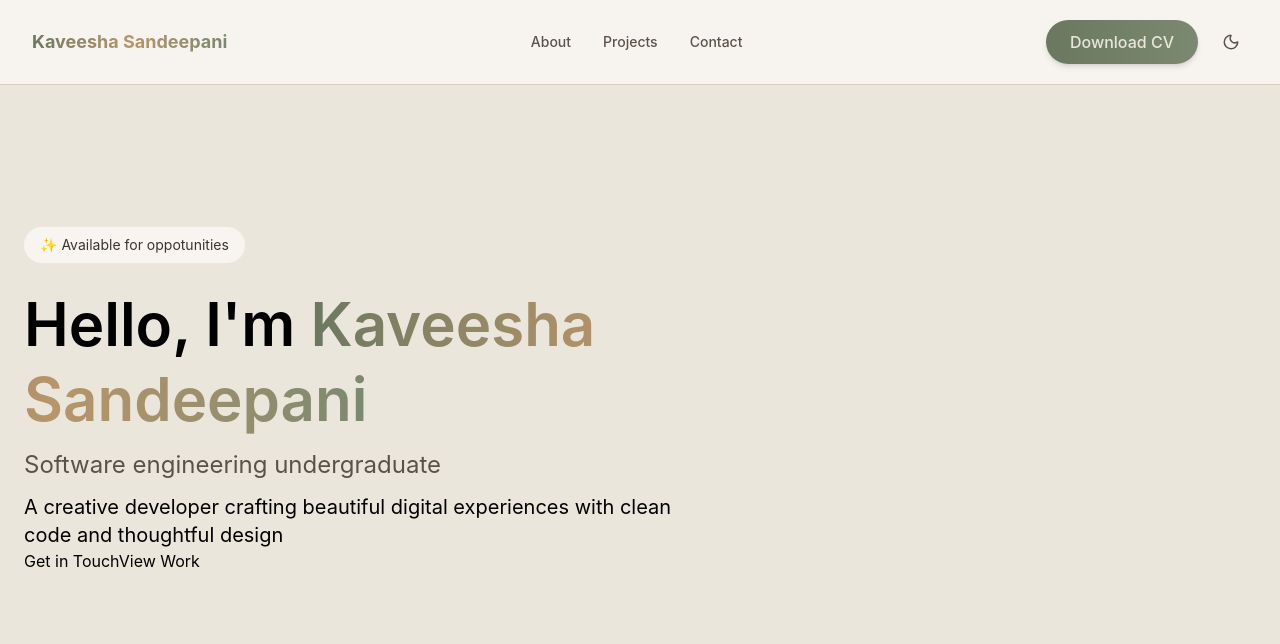
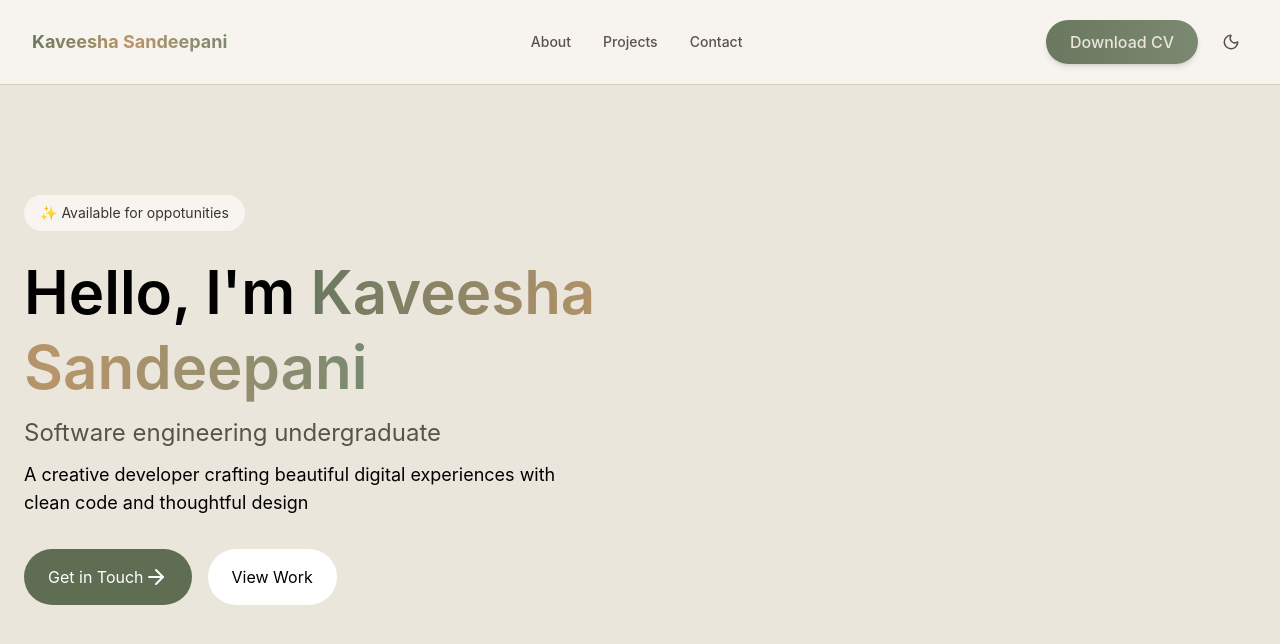
Before and after one commit to Kavii27/My-Portfolio, a React (Vite) app: page / in a window 1280 px wide. Shown: the top 644 px of the page. Built offline with nearby package versions, Linux system fonts and the light colour scheme.

Commit message:
almost done hero section

```diff
--- a/src/index.css
+++ b/src/index.css
@@ -26,6 +26,8 @@
   /* Border */
   --color-border: #D9CFC0;
 
+  --color-bw: #000;
+
 }
 
 .dark {
@@ -53,6 +55,8 @@
 
   /* Border */
   --color-border: #2D2620;
+
+  --color-bw: #FFF;
 }
 
 @layer base {
--- a/src/sections/Hero.jsx
+++ b/src/sections/Hero.jsx
@@ -1,4 +1,8 @@
+import { ArrowRight } from "lucide-react"
+
 export const Hero = () => {
+
+
     return(
        <section className="relative min-h-screen flex items-center overflow-hidden">
             <div className="absolute inset-0 -z-10">
@@ -11,17 +15,17 @@ export const Hero = () => {
                     <div>
                         <span className="inline-flex items-center gap-2 px-4 py-2 rounded-full text-sm bg-[var(--color-surface)] text-[var(--color-text-secondary)]">✨ Available for oppotunities</span>
                     </div>
-                    <h1 className="mt-6 text-4xl sm:text-5xl md:text-6xl font-semibold leading-tight">
+                    <h1 className="mt-6 text-4xl sm:text-5xl md:text-6xl font-semibold leading-tight text-[var(--color-bw)]">
                         Hello, I'm&nbsp;
                         <span className="text bg-gradient-to-r from-[var(--color-sage-1)] via-[var(--color-gold-1)] to-[var(--color-sage-2)] bg-clip-text text-transparent">Kaveesha Sandeepani</span>
                     </h1>
                     <h2 className="mt-3 text-2xl sm:text-2xl text-[var(--color-text-muted)]">Software engineering undergraduate</h2>
 
-                    <p className="mt-3 text-xl">A creative developer crafting beautiful digital experiences with clean code and thoughtful design</p>
+                    <p className="mt-3 max-w-xl text-base text-[var(--color-bw)] sm:text-lg">A creative developer crafting beautiful digital experiences with clean code and thoughtful design</p>
 
-                    <div>
-                        <a href="">Get in Touch</a>
-                        <a href="">View Work</a>
+                    <div className="mt-8 flex items-center gap-4 ">
+                        <a href="#contact" className="px-6 py-4 inline-flex rounded-full bg-[var(--color-sage-3)] text-white">Get in Touch<ArrowRight  /></a>
+                        <a href="#projects" className="px-6 py-4 rounded-full bg-white text-black">View Work</a>
                     </div>
                 </div>
                 {/* Right column - profile image */}
```
